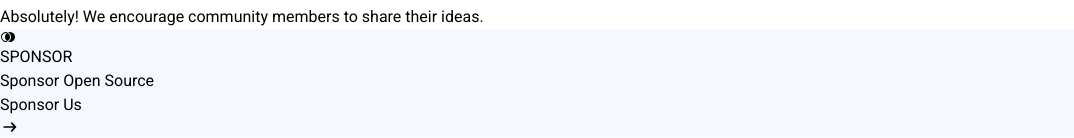
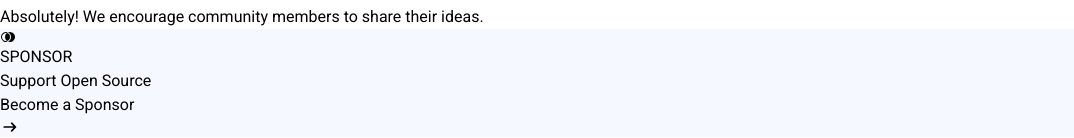
Before and after one commit to NICUB-Open-Source-Community/NICUB-Community-Website, a React (Vite) app: page / in a window 1280 px wide. Shown: the part 5261-5399 px from the top of the page, without its empty margins (0-1074 px from the left). Built offline with nearby package versions, Linux system fonts and the light colour scheme.

Commit message:
update:sponsor

```diff
--- a/src/components/landing-page/contribute/Sponsor.tsx
+++ b/src/components/landing-page/contribute/Sponsor.tsx
@@ -5,8 +5,8 @@ const Sponsor = () => {
     <>
       <JoinCommunityCard
         text="SPONSOR"
-        heading="Sponsor Open Source"
-        buttonText="Sponsor Us"
+        heading="Support Open Source"
+        buttonText="Become a Sponsor"
         bgColor="#F5F8FE"
       />
     </>
```
